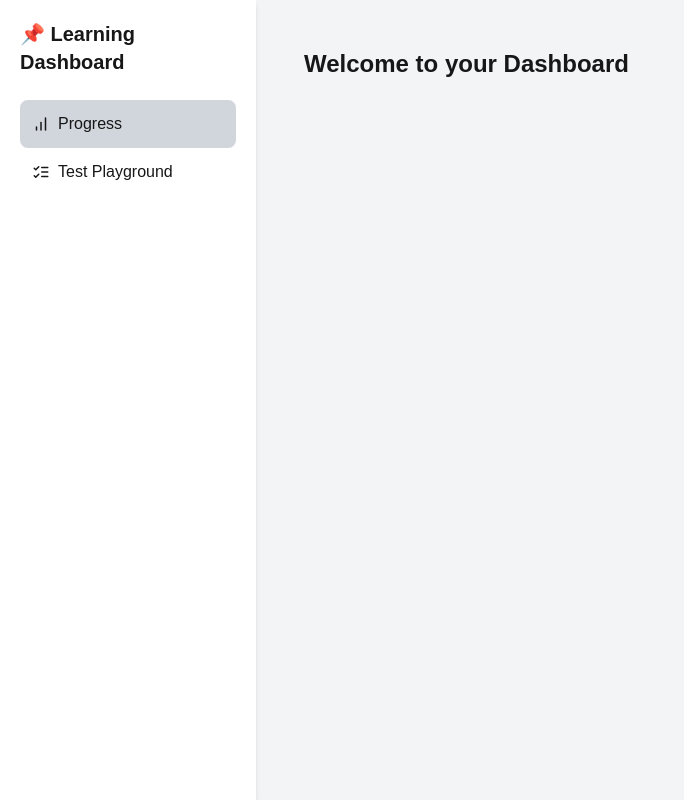
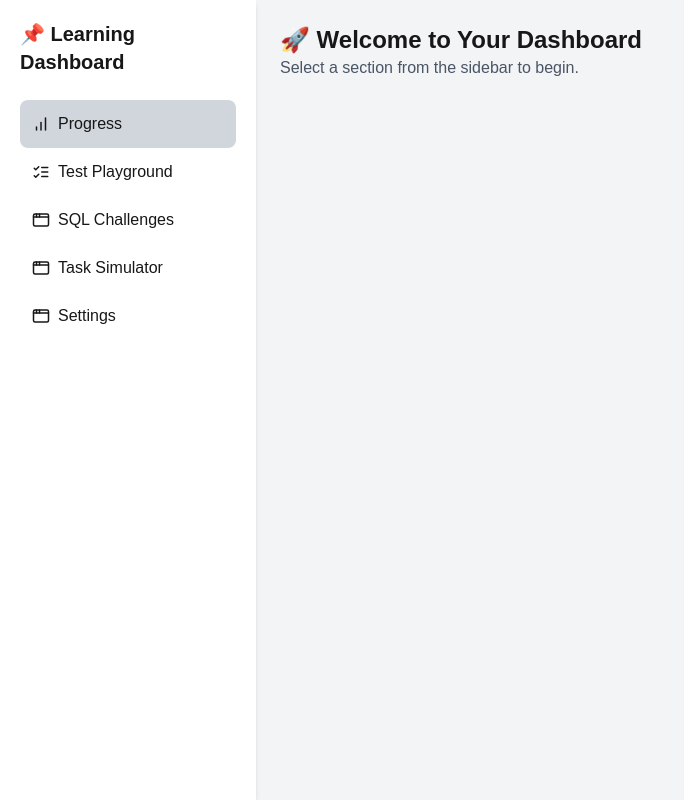
Before and after one commit to PawelPW/dashboard, a Next.js app: page /dashboard in a window 1280 px wide. Before the commit this address had no page. Shown: the whole page, without its empty margins (0-684 px from the left). Built offline with nearby package versions, Linux system fonts and the light colour scheme.

Commit message:
Side bar scope, icons

```diff
--- a/src/app/dashboard/page.tsx
+++ b/src/app/dashboard/page.tsx
@@ -1,24 +1,10 @@
-"use client"; // ✅ Marks this as a Client Component
+import DashboardLayout from "@/components/DashboardLayout";
 
-import { useEffect } from "react";
-import { useRouter } from "next/navigation";
-
-export default function Dashboard() {
-  const router = useRouter();
-
-  useEffect(() => {
-    const isAuthenticated = localStorage.getItem("isAuthenticated");
-
-    if (!isAuthenticated) {
-      router.push("/login"); // Redirect to login if not authenticated
-    }
-  }, [router]);
-
-
-
+export default function DashboardPage() {
   return (
-    <div className="p-6">
-      <h1 className="text-2xl font-bold">Welcome to your Dashboard</h1>
-    </div>
+    <DashboardLayout>
+      <h1 className="text-2xl font-bold">🚀 Welcome to Your Dashboard</h1>
+      <p className="text-gray-600">Select a section from the sidebar to begin.</p>
+    </DashboardLayout>
   );
 }
--- a/src/app/dashboard/layout.tsx
+++ b/src/components/DashboardLayout.tsx
@@ -1,10 +1,6 @@
 import Sidebar from "@/components/Sidebar";
 
-export default function DashboardLayout({
-  children,
-}: {
-  children: React.ReactNode;
-}) {
+export default function DashboardLayout({ children }: { children: React.ReactNode }) {
   return (
     <div className="flex min-h-screen bg-gray-100">
       <Sidebar />
--- a/src/components/Sidebar.tsx
+++ b/src/components/Sidebar.tsx
@@ -1,7 +1,7 @@
 "use client";
 
 import { useRouter } from "next/navigation";
-import { Home, ListChecks, BarChart} from "lucide-react"
+import { Home, ListChecks, BarChart, AppWindowIcon} from "lucide-react"
 import { useState } from "react";
 
 export default function Sidebar(){
@@ -32,6 +32,30 @@ export default function Sidebar(){
             >
               <ListChecks size={18} /> Test Playground
             </li>
+            <li
+              className={`p-3 flex items-center gap-2 cursor-pointer rounded-lg hover:bg-gray-200 ${
+                activeTab === "sql challenges" ? "bg-gray-300" : ""
+              }`}
+              onClick={() => handleNavigation("sql challenges", "/sql-challenges")}
+            >
+              <AppWindowIcon size={18} /> SQL Challenges
+            </li>
+            <li
+              className={`p-3 flex items-center gap-2 cursor-pointer rounded-lg hover:bg-gray-200 ${
+                activeTab === "task simulator" ? "bg-gray-300" : ""
+              }`}
+              onClick={() => handleNavigation("task simulator", "/task-simulator")}
+            >
+              <AppWindowIcon size={18} /> Task Simulator
+            </li>
+            <li
+              className={`p-3 flex items-center gap-2 cursor-pointer rounded-lg hover:bg-gray-200 ${
+                activeTab === "Settings" ? "bg-gray-300" : ""
+              }`}
+              onClick={() => handleNavigation("settings", "/settings")}
+            >
+              <AppWindowIcon size={18} /> Settings
+            </li>
             {/* Add more navigation items here */}
           </ul>
         </nav>
```
